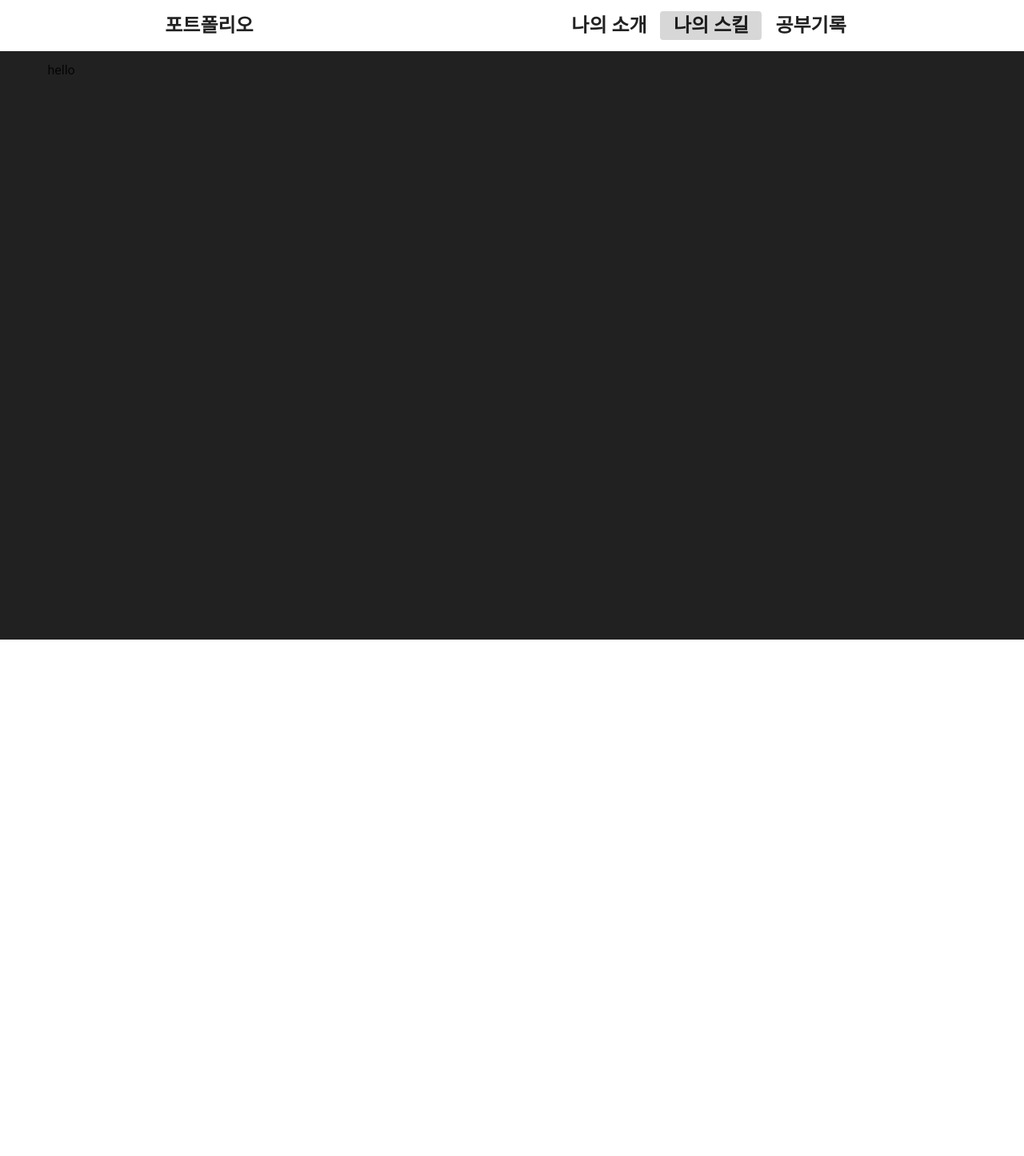
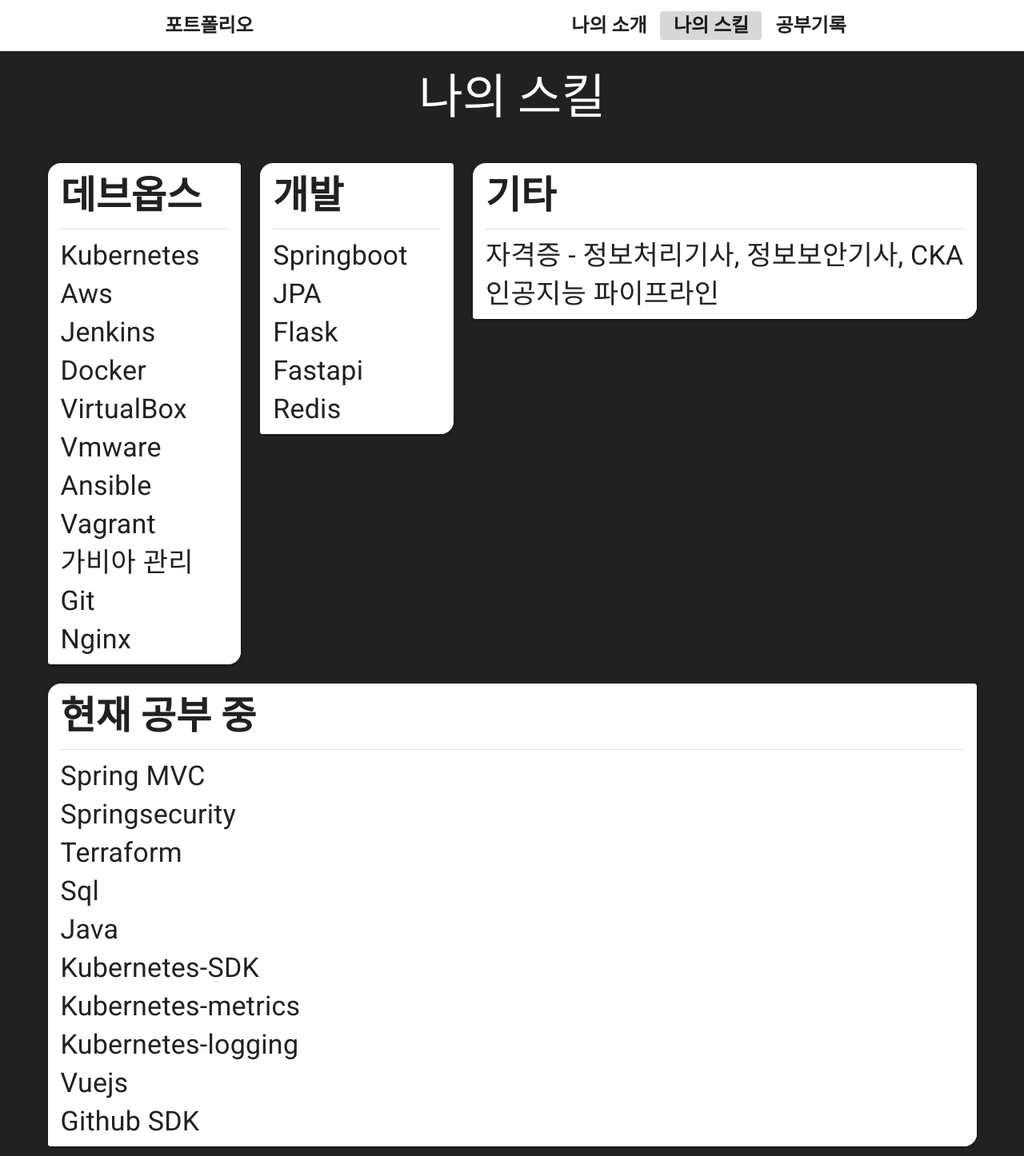
Before and after one commit to choisungwook/myhompage, a Vue app: page /portfolio/myskills in a window 1280 px wide. Shown: the whole page at 80% size. Before the commit the page ends 800 px from the top, so only its background shows below. Built offline with nearby package versions, Linux system fonts and the light colour scheme.

Commit message:
나의 스킬 페이지 생성 #2

```diff
--- a/src/views/Myskills.vue
+++ b/src/views/Myskills.vue
@@ -1,6 +1,69 @@
 <template>
-  <v-container>
-    <div>hello</div>
+  <v-container class="pt-10">
+    <v-row justify="center">
+      <div class="white--text display-3">나의 스킬</div>
+    </v-row>
+    <v-row justify="center" class="pt-10">
+      <v-col>
+        <v-card elevation="2" shaped>
+          <v-card-title class="font-weight-bold display-2">
+            데브옵스
+          </v-card-title>
+          <v-divider class="mx-4"></v-divider>
+          <v-list>
+            <v-list-item v-for="item in devops_items" :key="item">
+              <v-list-item-title class="display-1">
+                {{ item }}
+              </v-list-item-title>
+            </v-list-item>
+          </v-list>
+        </v-card>
+      </v-col>
+
+      <v-col>
+        <v-card elevation="2" shaped>
+          <v-card-title class="font-weight-bold display-2"> 개발 </v-card-title>
+          <v-divider class="mx-4"></v-divider>
+          <v-list>
+            <v-list-item v-for="item in development_items" :key="item">
+              <v-list-item-title class="display-1">
+                {{ item }}
+              </v-list-item-title>
+            </v-list-item>
+          </v-list>
+        </v-card>
+      </v-col>
+
+      <v-col>
+        <v-card elevation="2" shaped>
+          <v-card-title class="font-weight-bold display-2"> 기타 </v-card-title>
+          <v-divider class="mx-4"></v-divider>
+          <v-list>
+            <v-list-item v-for="item in etc_items" :key="item">
+              <v-list-item-title class="display-1">
+                {{ item }}
+              </v-list-item-title>
+            </v-list-item>
+          </v-list>
+        </v-card>
+      </v-col>
+
+      <v-col>
+        <v-card elevation="2" shaped>
+          <v-card-title class="font-weight-bold display-2">
+            현재 공부 중
+          </v-card-title>
+          <v-divider class="mx-4"></v-divider>
+          <v-list>
+            <v-list-item v-for="item in studying" :key="item">
+              <v-list-item-title class="display-1">
+                {{ item }}
+              </v-list-item-title>
+            </v-list-item>
+          </v-list>
+        </v-card>
+      </v-col>
+    </v-row>
   </v-container>
 </template>
 
@@ -8,6 +71,37 @@
 export default {
   name: "Myskills",
 
-  data: () => ({}),
+  data: () => ({
+    devops_items: [
+      "Kubernetes",
+      "Aws",
+      "Jenkins",
+      "Docker",
+      "VirtualBox",
+      "Vmware",
+      "Ansible",
+      "Vagrant",
+      "가비아 관리",
+      "Git",
+      "Nginx",
+    ],
+    development_items: ["Springboot", "JPA", "Flask", "Fastapi", "Redis"],
+    etc_items: [
+      "자격증 - 정보처리기사, 정보보안기사, CKA",
+      "인공지능 파이프라인",
+    ],
+    studying: [
+      "Spring MVC",
+      "Springsecurity",
+      "Terraform",
+      "Sql",
+      "Java",
+      "Kubernetes-SDK",
+      "Kubernetes-metrics",
+      "Kubernetes-logging",
+      "Vuejs",
+      "Github SDK",
+    ],
+  }),
 };
 </script>
```
